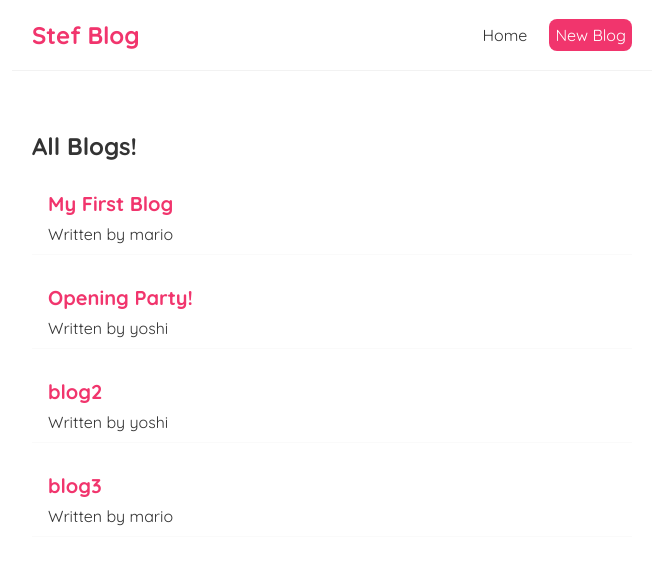
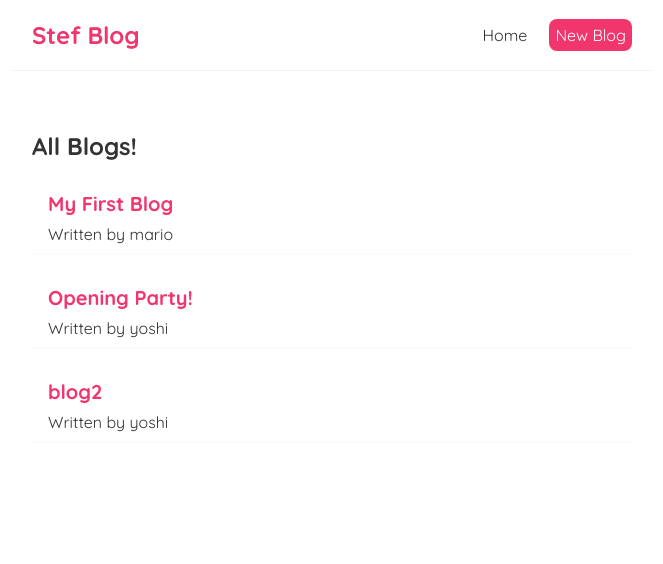
Before and after one commit to victorpuiu/My-blog, a React (Create React App) app: page / in a window 1280 px wide. Shown: the top 564 px of the page, without its empty margins (308-971 px from the left). Built offline with nearby package versions, Linux system fonts and the light colour scheme; data requests are answered from the project's data file.

Commit message:
create a 404 page

```diff
--- a/data/db.json
+++ b/data/db.json
@@ -17,12 +17,6 @@
       "body": "lalalalalallalalalalalalallalalalallla",
       "author": "yoshi",
       "id": 3
-    },
-    {
-      "title": "blog3",
-      "body": "sajncanckjnkJBQECJKfbjebvbEVJKBb ejhbjHE",
-      "author": "mario",
-      "id": 4
     }
   ]
 }
--- a/src/App.js
+++ b/src/App.js
@@ -3,6 +3,7 @@
 import {BrowserRouter as Router, Route, Switch} from "react-router-dom";
 import Create from "./components/Create";
 import BlogDetails from "./components/BlogDetails";
+import NotFound from "./components/NotFound";
 
 function App() {
 
@@ -12,15 +13,23 @@
             <Navbar/>
             <div className="content">
                 <Switch>
+
                     <Route exact path={"/"}>
                         <Home/>
                     </Route>
+
                     <Route path={"/create"}>
                         <Create/>
                     </Route>
+
                     <Route path={"/blogs/:id"}>
                         <BlogDetails/>
                     </Route>
+
+                    <Route path="*">
+                        <NotFound/>
+                    </Route>
+
                 </Switch>
             </div>
         </div>
--- /dev/null
+++ b/src/components/NotFound.js
@@ -0,0 +1,16 @@
+import {Link} from "react-router-dom";
+
+
+const NotFound = () => {
+
+    return (
+        <div className={"not-found"}>
+            <h2>Sorry</h2>
+            <p>That page cannot be found</p>
+            <Link to={"/"}>Back to the homepage...</Link>
+        </div>
+    );
+
+}
+
+export default NotFound;
```
